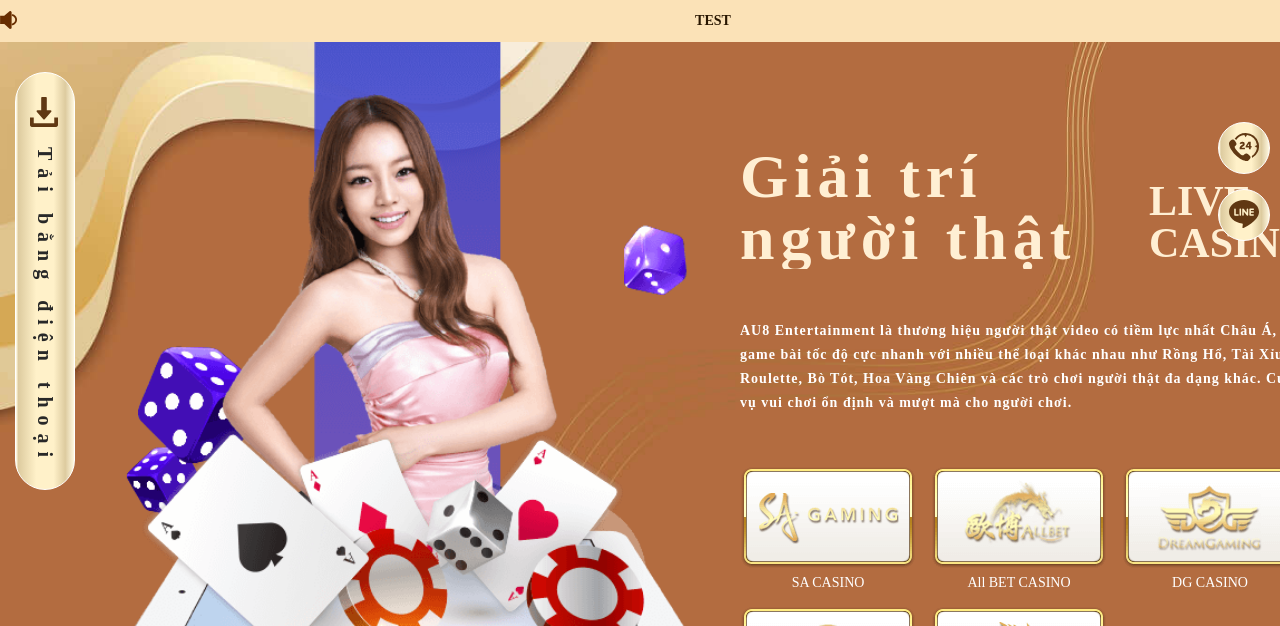
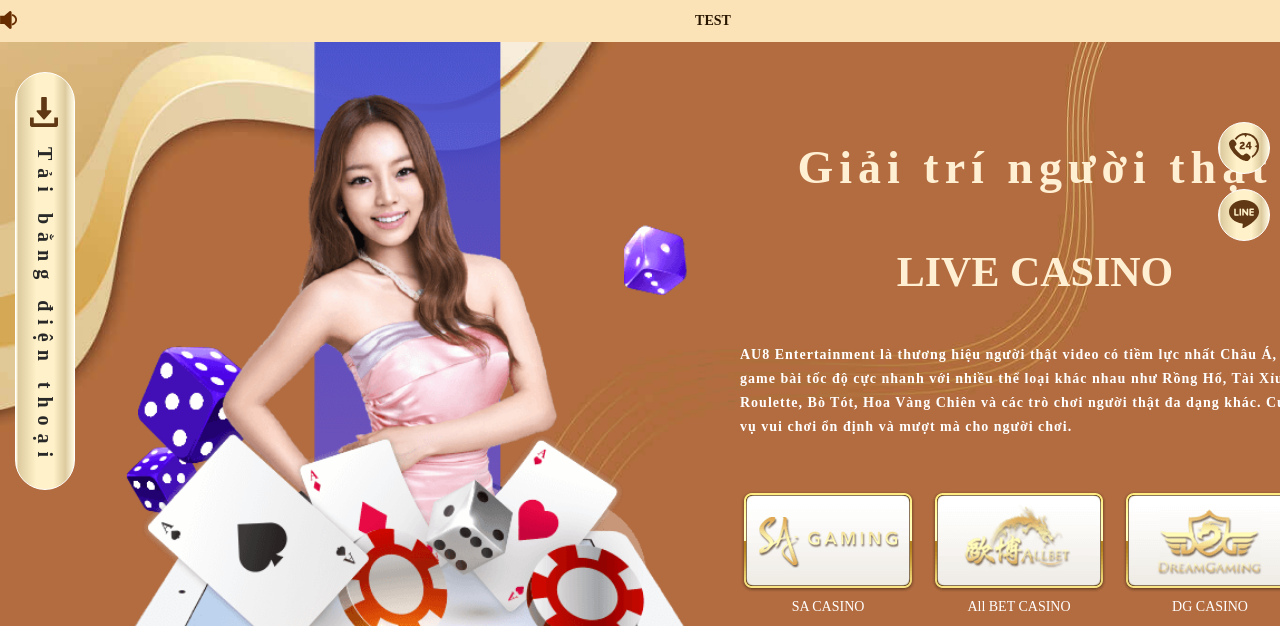
Before and after one commit to wawatai/NT6_web, a plain HTML site: page html/livePage.html in a window 1280 px wide. Shown: the part 118-744 px from the top of the page. Drawn offline with nearby package versions, Linux system fonts and the light colour scheme; files whose address does not match are found by name.

Commit message:
111-0422-4

```diff
--- a/scss/_gameWrap.scss
+++ b/scss/_gameWrap.scss
@@ -31,21 +31,21 @@
 
             .title {
                 display: flex;
-                align-items: flex-end;
+                flex-direction: column;
+                align-items: center;
                 font-weight: bold;
                 background: $gameWrap_Linear;
                 -webkit-background-clip: text;
 
                 .big {
-                    font-size: 62px;
+                    font-size: 46px;
                     letter-spacing: 6px;
                     color: transparent;
+                    margin-bottom: 60px;
                 }
 
                 .small {
                     font-size: 42px;
-                    padding-bottom: 5px;
-                    margin-left: 16px;
                     color: transparent;
                 }
             }
--- a/scss/_innerPage.scss
+++ b/scss/_innerPage.scss
@@ -1787,7 +1787,7 @@
                     .delete {
                         width: auto;
                         height: auto;
-                        @include mainBtn;
+                        @include thirdBtn;
                         padding: 5px 8px;
                     }
                 }
@@ -1935,7 +1935,7 @@
                                     }
 
                                     &:nth-of-type(2) {
-                                        @include secondBtn;
+                                        @include thirdBtn;
                                     }
                                 }
                             }
```
Also changed, not shown: html/mail.html (+1 -1 lines), css/style.css.
